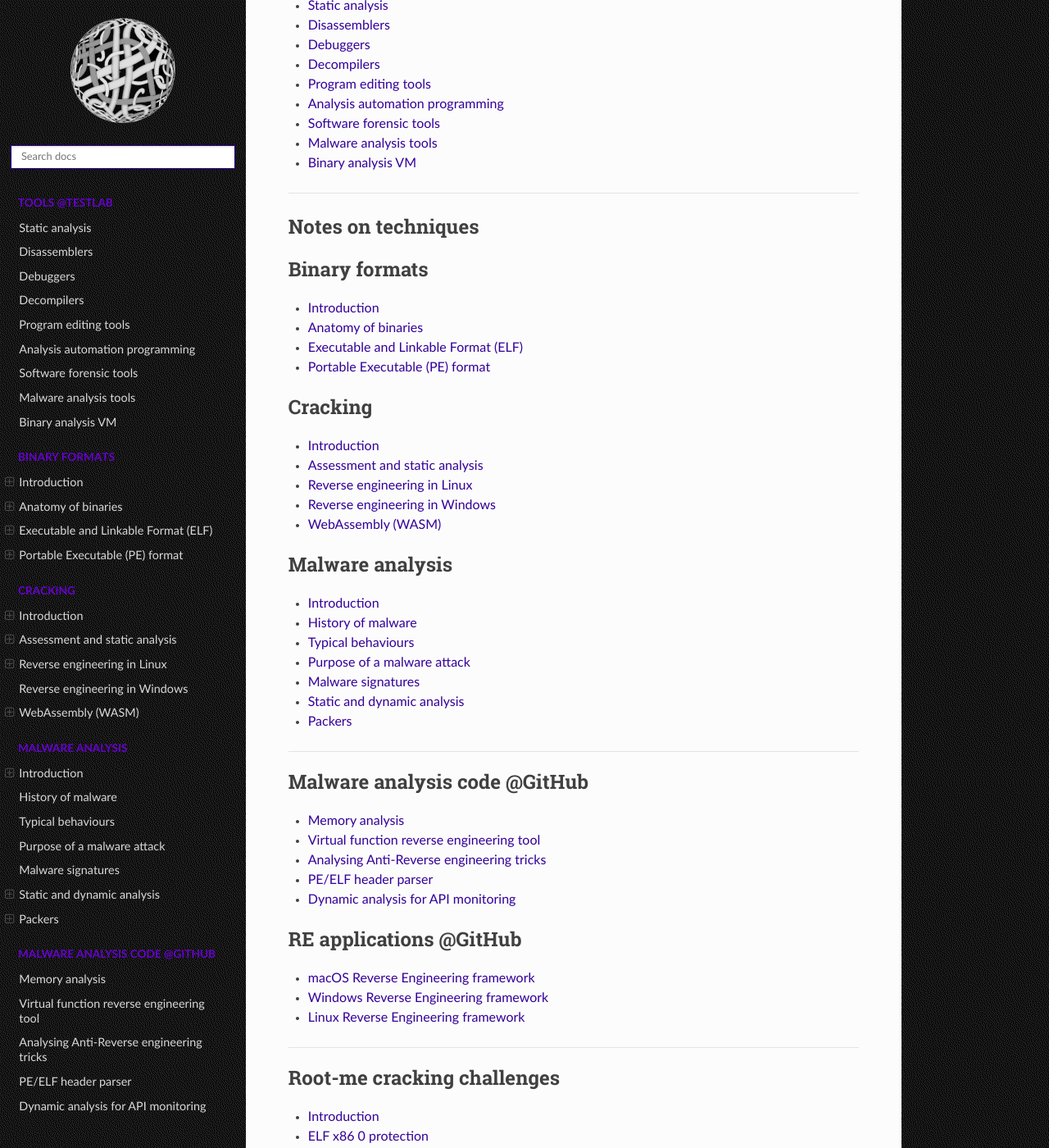
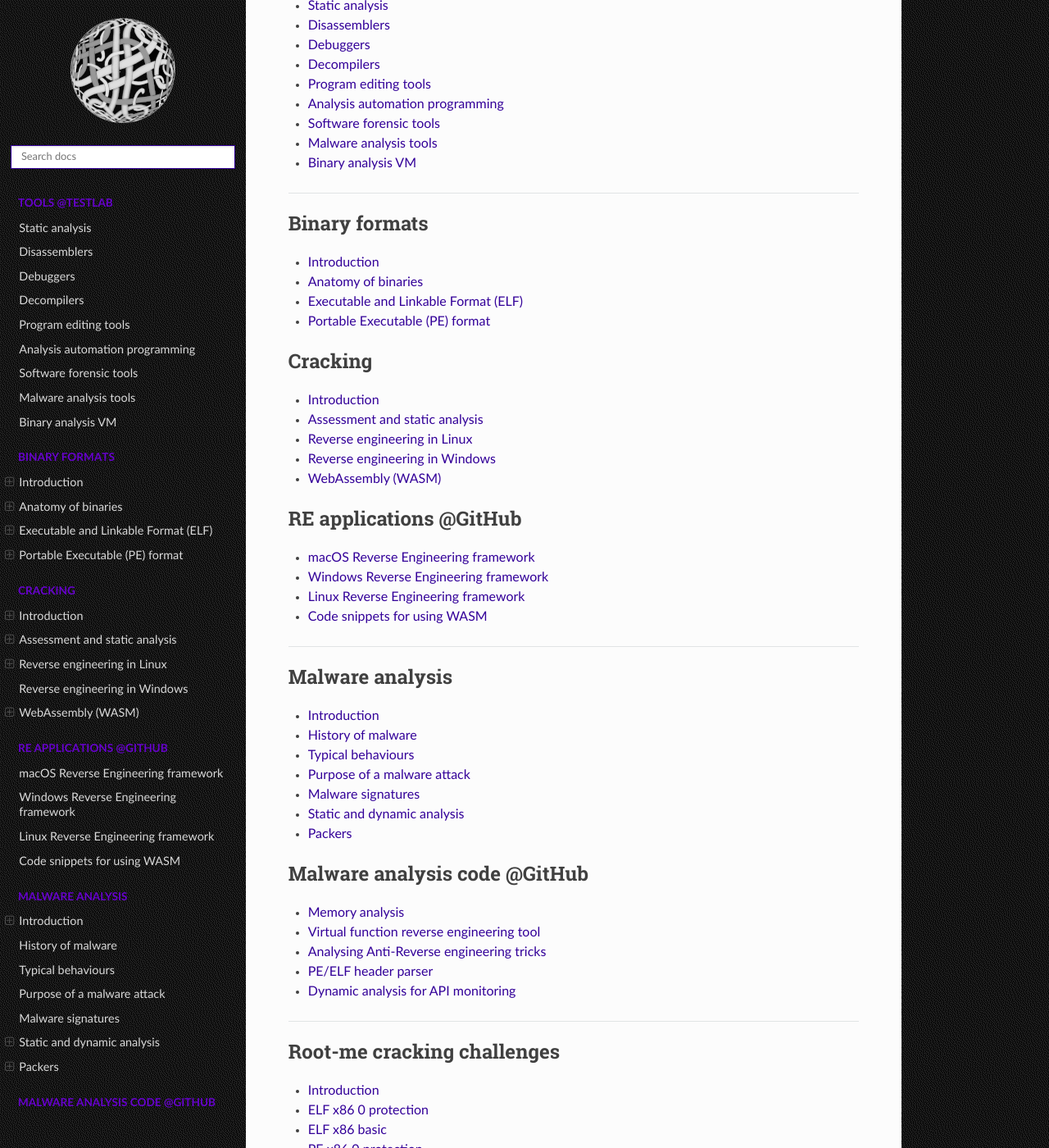
Before and after one commit to tymyrddin/red-reverse, a Sphinx documentation site: the page built from source/index.rst, in a window 1280 px wide and 1400 px high, scrolled down 605 px. Shown: the whole window at 82% size. Built offline with Sphinx 7.4.7 and the Read the Docs theme 3.1.0, drawn with Linux system fonts in a browser that asks for light colours.

Commit message:
Updated index.rst

```diff
--- a/source/index.rst
+++ b/source/index.rst
@@ -27,9 +27,6 @@ And inspecting several malware samples in the wild, a typical pattern arises, ma
 
 ----
 
-Notes on techniques
------------------------------
-
 .. toctree::
    :glob:
    :maxdepth: 1
@@ -53,6 +50,19 @@ Notes on techniques
    docs/cracking/windows.md
    docs/cracking/wasm.md
 
+
+.. toctree::
+   :maxdepth: 1
+   :includehidden:
+   :caption: RE applications @GitHub
+
+   macOS Reverse Engineering framework <https://github.com/tymyrddin/codes-reverse/blob/main/reveng-mac-apps>
+   Windows Reverse Engineering framework <https://github.com/tymyrddin/codes-reverse/blob/main/reveng-windows-apps>
+   Linux Reverse Engineering framework <https://github.com/tymyrddin/codes-reverse/blob/main/reveng-linux-apps>
+   Code snippets for using WASM <https://github.com/tymyrddin/codes-reverse/blob/main/wasm/README.md>
+
+----
+
 .. toctree::
    :glob:
    :maxdepth: 1
@@ -67,8 +77,6 @@ Notes on techniques
    docs/malware/analysis.md
    docs/malware/packers.md
 
-----
-
 .. toctree::
    :maxdepth: 1
    :includehidden:
```
Also changed, not shown: other parts of source/index.rst (+0 -9 lines), source/docs/cracking/linux.md (+1 -2 lines).
